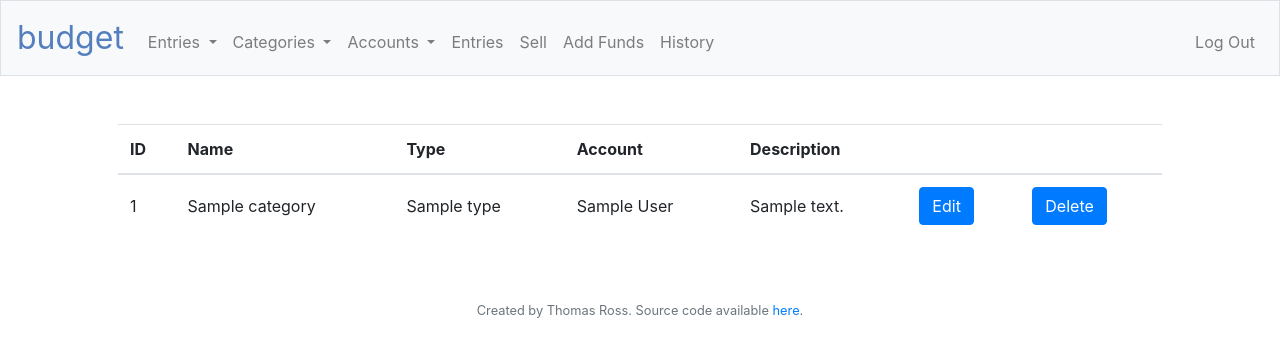
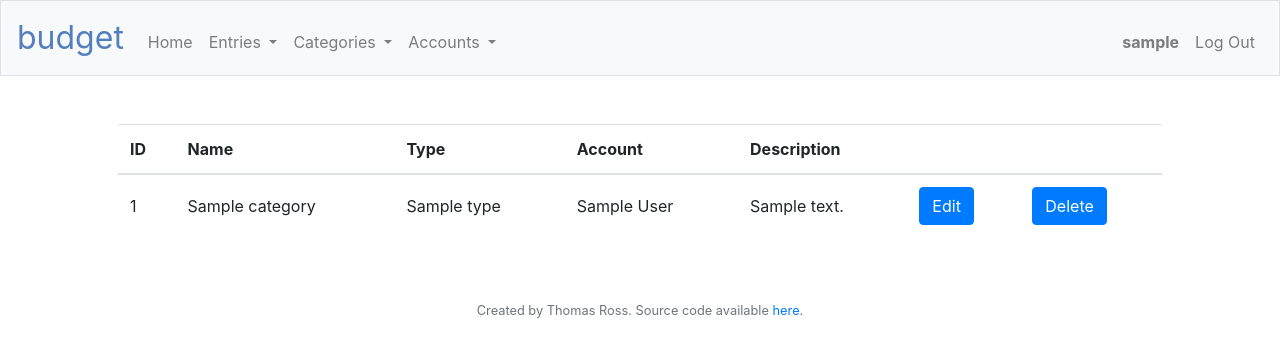
Before and after one commit to tomwhross/budget, a Flask app: page /categories in a window 1280 px wide. Shown: the top 357 px of the page. Run offline with Flask 2, Linux system fonts and the light colour scheme; the visitor is signed in with stand-in values (Sample User, id 1); tables that the repository leaves empty hold one stand-in row (values such as "Sample post"); some libraries are stand-ins or nearby versions.

Commit message:
Add username to templates

```diff
--- a/application.py
+++ b/application.py
@@ -100,7 +100,7 @@ def after_request(response):
 @login_required
 def index():
     with app.app_context():
-        user = User.query.filter_by(id=session["user_id"])
+        user = User.query.filter_by(id=session["user_id"]).scalar()
 
         entries = (
             db.session.query(
@@ -110,14 +110,11 @@ def index():
             )
             .join(Entry.category)
             .join(Category.account)
-            .join(Entry.user)
-            .filter(User.id == session["user_id"])
+            .filter(Account.user_id == session["user_id"])
             .group_by(Category.id)
         )
 
-    return render_template(
-        "index.html", user_email=user.value("email"), entries=entries
-    )
+    return render_template("index.html", username=user.username, entries=entries)
 
 
 @app.route("/login", methods=["GET", "POST"])
@@ -290,9 +287,14 @@ def add_account():
     Add account
     """
     if request.method == "GET":
+        user = User.query.filter_by(id=session["user_id"]).scalar()
         account_types = AccountType.query.all()
 
-        return render_template("add_account.html", account_types=account_types)
+        return render_template(
+            "add_account.html",
+            username=user.username,
+            account_types=account_types,
+        )
 
     # POST
 
@@ -374,6 +376,8 @@ def manage_accounts():
     """
     alert_message = ""
 
+    user = User.query.filter_by(id=session["user_id"]).scalar()
+
     if request.method == "GET":
         with app.app_context():
             accounts = (
@@ -383,7 +387,10 @@ def manage_accounts():
             )
 
         return render_template(
-            "accounts.html", alert_message=alert_message, accounts=accounts
+            "accounts.html",
+            username=user.username,
+            alert_message=alert_message,
+            accounts=accounts,
         )
 
     # POST
@@ -399,7 +406,10 @@ def manage_accounts():
         account_types = AccountType.query.all()
 
     return render_template(
-        "edit_account.html", account=account, account_types=account_types
+        "edit_account.html",
+        username=user.username,
+        account=account,
+        account_types=account_types,
     )
 
 
@@ -410,11 +420,15 @@ def add_category():
     Add categories
     """
     if request.method == "GET":
+        user = User.query.filter_by(id=session["user_id"]).scalar()
         category_types = CategoryType.query.all()
         accounts = Account.query.filter_by(user_id=session["user_id"]).all()
 
         return render_template(
-            "add_category.html", category_types=category_types, accounts=accounts
+            "add_category.html",
+            username=user.username,
+            category_types=category_types,
+            accounts=accounts,
         )
 
     # POST
@@ -497,6 +511,8 @@ def manage_categories():
     """
     alert_message = ""
 
+    user = User.query.filter_by(id=session["user_id"]).scalar()
+
     if request.method == "GET":
         with app.app_context():
             categories = (
@@ -507,7 +523,10 @@ def manage_categories():
             )
 
         return render_template(
-            "categories.html", alert_message=alert_message, categories=categories
+            "categories.html",
+            username=user.username,
+            alert_message=alert_message,
+            categories=categories,
         )
 
     if request.method == "POST":
@@ -525,6 +544,7 @@ def manage_categories():
 
         return render_template(
             "edit_category.html",
+            username=user.username,
             category=category,
             category_types=category_types,
             accounts=accounts,
@@ -554,9 +574,12 @@ def add_entry():
     Add entries
     """
     if request.method == "GET":
+        user = User.query.filter_by(id=session["user_id"]).scalar()
         categories = Category.query.filter_by(user_id=session["user_id"]).all()
 
-        return render_template("add_entry.html", categories=categories)
+        return render_template(
+            "add_entry.html", username=user.username, categories=categories
+        )
 
     # POST
 
@@ -614,6 +637,8 @@ def manage_entries():
     """
     alert_message = ""
 
+    user = User.query.filter_by(id=session["user_id"]).scalar()
+
     if request.method == "GET":
         with app.app_context():
             entries = (
@@ -625,7 +650,10 @@ def manage_entries():
             # categories = Category.query.filter_by(user_id=session["user_id"]).all()
 
         return render_template(
-            "entries.html", alert_message=alert_message, entries=entries
+            "entries.html",
+            username=user.username,
+            alert_message=alert_message,
+            entries=entries,
         )
 
     if request.method == "POST":
@@ -640,5 +668,8 @@ def manage_entries():
             category_types = CategoryType.query.all()
 
         return render_template(
-            "edit_category.html", category=category, category_types=category_types
+            "edit_category.html",
+            username=user.username,
+            category=category,
+            category_types=category_types,
         )
--- a/templates/categories.html
+++ b/templates/categories.html
@@ -33,7 +33,7 @@ Categories
             <td>
                 <form action=" /delete_category" method="post">
                         <button class="btn btn-primary" type="submit" name="delete" id="delete"
-                            value="{{ category.id }}"">Delete</button>
+                            value="{{ category.id }}">Delete</button>
                 </form>
             </td>
         </tr>
--- a/templates/layout.html
+++ b/templates/layout.html
@@ -37,6 +37,7 @@
         <div class="collapse navbar-collapse" id="navbar">
             {% if session.user_id %}
             <ul class="navbar-nav mr-auto mt-2">
+                <li class="nav-item"><a class="nav-link" href="/">Home</a></li>
                 <li class="nav-item dropdown">
                     <a class="nav-link dropdown-toggle" href="#" id="navbarDropdown" role="button"
                         data-toggle="dropdown" aria-haspopup="true" aria-expanded="false">
@@ -67,13 +68,13 @@
                         <a class="dropdown-item" href="/add_account">Add</a>
                     </div>
                 </li>
-                <li class="nav-item"><a class="nav-link" href="/buy">Entries</a></li>
-                <li class="nav-item"><a class="nav-link" href="/sell">Sell</a></li>
-                <li class="nav-item"><a class="nav-link" href="/add_funds">Add Funds</a></li>
-                <li class="nav-item"><a class="nav-link" href="/history">History</a></li>
             </ul>
             <ul class="navbar-nav ml-auto mt-2">
-                <li class="nav-item"><a class="nav-link" href="#"><b>{% block user %}{% endblock %}</b></a></li>
+                <li class="nav-item">
+                    <a class="nav-link" href="#">
+                        <b>{% if usernmae != None %} {{ username }} {% endif %}</b>
+                    </a>
+                </li>
                 <li class="nav-item"><a class="nav-link" href="/logout">Log Out</a></li>
             </ul>
             {% else %}
```
